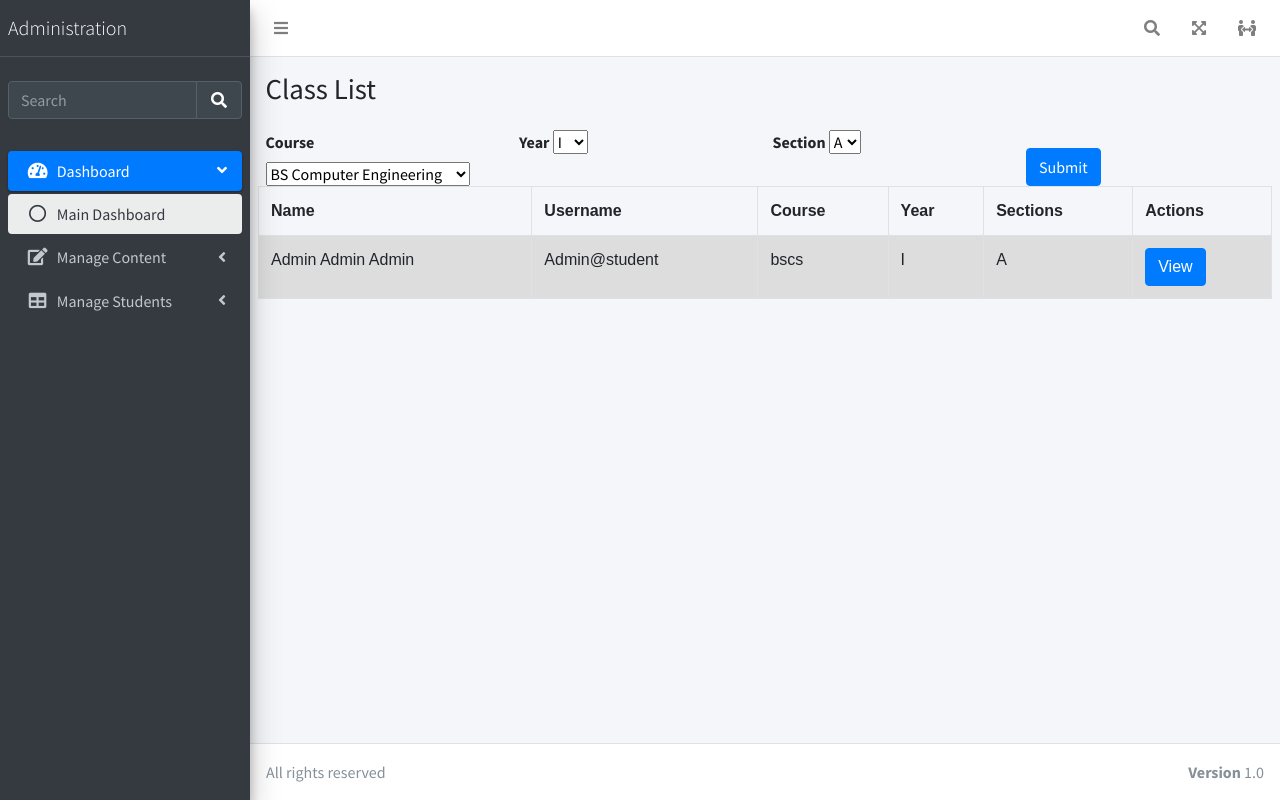
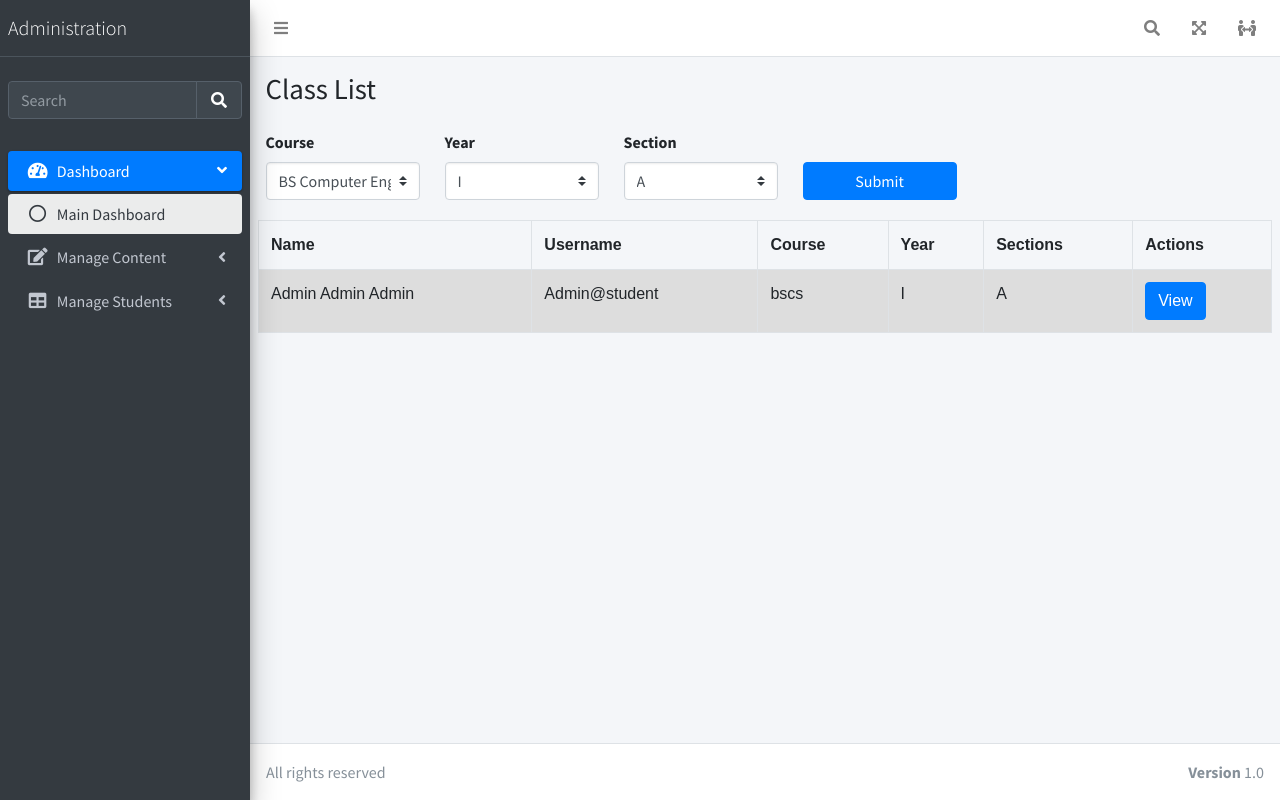
Before and after one commit to reniel-deang/DevOps_Enroll-System, a PHP site: page /pages/dashboardcontent/class.php in a window 1280 px wide. Run offline with PHP 8.4, Linux system fonts and the light colour scheme; a user stored in the database is signed in; data comes from the database, SQL or seed files in the repository; some libraries are stand-ins or nearby versions.

Commit message:
-Miko Rivera
*Edit Css Grades

```diff
--- a/pages/dashboardcontent/class.php
+++ b/pages/dashboardcontent/class.php
@@ -52,26 +52,11 @@ if (isset($_SESSION['status'])) {
   <link rel="stylesheet" href="plugins/overlayScrollbars/css/OverlayScrollbars.min.css">
   <script src="https://cdn.jsdelivr.net/npm/admin-lte@3.1/dist/js/adminlte.min.js"></script>
   <link rel="stylesheet" href="https://cdn.jsdelivr.net/npm/admin-lte@3.1/dist/css/adminlte.min.css">
+  <link rel="stylesheet" href="grades.css">
 
 </head>
 
-<style>
-table {
-  font-family: arial, sans-serif;
-  border-collapse: collapse;
-  width: 100%;
-}
 
-td, th {
-  border: 1px solid #dddddd;
-  text-align: left;
-  padding: 8px;
-}
-
-tr:nth-child(even) {
-  background-color: #dddddd;
-}
-</style>
 
 
 
@@ -236,21 +221,21 @@ tr:nth-child(even) {
       <section class="content">
         <div class="container-fluid">
 
-          <div class="row">
+          <div class="row" >
 
-
-                      <div class="col-md-3">
+  <div class="col-md-2 custom-col">
     <label for="course-select" class="form-label">Course</label>
-                        <select name="course" class="form-select" id="course-select" required="">
+    <select name="course" class="form-select custom-select" id="course-select" required="">
       <option selected="">BS Computer Engineering</option>
       <option value="BS Computer Engineering">BS Computer Engineering</option>
       <option value="BS Computer Science">BS Computer Science</option>
       <option value="BS Information Technology">BS Information Technology</option>
     </select>
   </div>
-                      <div class="col-md-3">
+
+  <div class="col-md-2 custom-col">
     <label for="year-select" class="form-label">Year</label>
-                        <select name="year" class="form-select" id="year-select" required="">
+    <select name="year" class="form-select custom-select" id="year-select" required="">
       <option selected="">I</option>
       <option value="I">I</option>
       <option value="II">II</option>
@@ -258,9 +243,10 @@ tr:nth-child(even) {
       <option value="IV">IV</option>
     </select>
   </div>
-                      <div class="col-md-3">
+
+  <div class="col-md-2 custom-col">
     <label for="section-select" class="form-label">Section</label>
-                        <select name="section" class="form-select" id="section-select" required="">
+    <select name="section" class="form-select custom-select" id="section-select" required="">
       <option selected="">A</option>
       <option value="A">A</option>
       <option value="B">B</option>
@@ -268,12 +254,17 @@ tr:nth-child(even) {
       <option value="D">D</option>
     </select>
   </div>
-                      <div class="col-md-3  align-self-end">
-                        <input type="submit" value="Submit" class="btn btn-primary">
+
+  <div class="col-md-2 custom-col">
+    <label for="submit-btn" class="form-label" style="visibility: hidden;">Hidden Label</label>
+    <input type="submit" value="Submit" class="btn btn-primary custom-btn">
   </div>
 
 
-            <table class="table table-bordered">
+
+
+
+            <table class="table table-bordered" style="margin-top: 20px;">
               <tr>
                 <th>Name</th>
                 <th>Username</th>
--- /dev/null
+++ b/pages/dashboardcontent/grades.css
@@ -0,0 +1,37 @@
+table {
+    font-family: arial, sans-serif;
+    border-collapse: collapse;
+    width: 100%;
+  }
+
+  td,
+  th {
+    border: 1px solid #dddddd;
+    text-align: left;
+    padding: 8px;
+  }
+
+  tr:nth-child(even) {
+    background-color: #dddddd;
+  }
+
+  .custom-col {
+    border-radius: 10px;
+    /* Adjust the border-radius value for rounded corners */
+    margin-right: 10px;
+    /* Adjust the margin to control spacing between columns */
+  }
+
+  .custom-select {
+    width: 100%;
+    /* Make the select element fill its container */
+    padding: 10px;
+    /* Adjust padding for increased size */
+  }
+
+  .custom-btn {
+    border-radius: 10px;
+    /* Adjust the border-radius value for rounded corners */
+    width: 100%;
+    /* Make the button fill its container */
+  }
```
Also changed, not shown: pages/dashboardcontent/grades.php (+2 -21 lines). Lines whose indentation alone changed are shown as unchanged.
